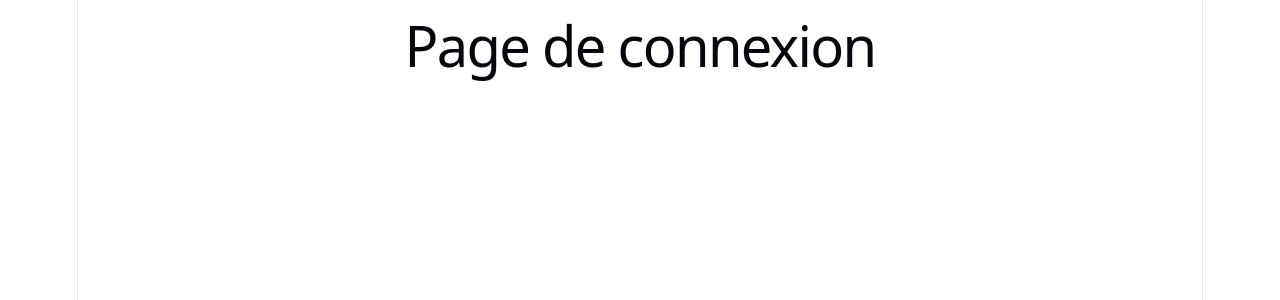
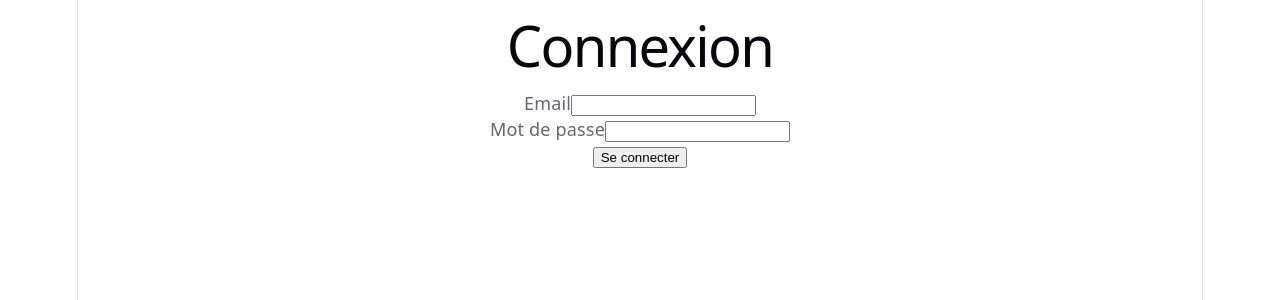
Before and after one commit to Fanajaval/parleo, a React app in the folder frontend/: page /connexion in a window 1280 px wide. Shown: the top 300 px of the page. Built offline with nearby package versions, Linux system fonts and the light colour scheme; the HTML template or start-up script is replaced by a standard one.

Commit message:
ajout connexion utilisateurs

```diff
--- a/frontend/src/pages/Connexion.jsx
+++ b/frontend/src/pages/Connexion.jsx
@@ -1,7 +1,65 @@
+import { useState } from "react";
+import { connecterUtilisateur } from "../services/api";
+
 function Connexion() {
+    const [email, setEmail] = useState("");
+    const [motDePasse, setMotDePasse] = useState("");
+    const [message, setMessage] = useState("");
+    const [erreur, setErreur] = useState("");
+
+    const handleSubmit = async (event) => {
+        event.preventDefault();
+
+        setMessage("");
+        setErreur("");
+
+        try {
+            const data = await connecterUtilisateur({
+                email,
+                mot_de_passe: motDePasse,
+            });
+
+            //test
+            localStorage.setItem("token", data.token);
+
+            setMessage(data.message);
+
+            console.log("Utilisateur connecté :", data.utilisateur);
+        } catch (error) {
+            setErreur(error.message);
+        }
+    };
+
     return (
         <div>
-            <h1>Page de connexion</h1>
+            <h1>Connexion</h1>
+
+            <form onSubmit={handleSubmit}>
+                <div>
+                    <label>Email</label>
+                    <input
+                        type="email"
+                        value={email}
+                        onChange={(e) => setEmail(e.target.value)}
+                    />
+                </div>
+
+                <div>
+                    <label>Mot de passe</label>
+                    <input
+                        type="password"
+                        value={motDePasse}
+                        onChange={(e) => setMotDePasse(e.target.value)}
+                    />
+                </div>
+
+                <button type="submit">
+                    Se connecter
+                </button>
+            </form>
+
+            {message && <p>{message}</p>}
+            {erreur && <p>{erreur}</p>}
         </div>
     );
 }
--- a/frontend/src/services/api.js
+++ b/frontend/src/services/api.js
@@ -17,3 +17,21 @@ export const inscrireUtilisateur = async (donnees) => {
 
     return data;
 };
+
+export const connecterUtilisateur = async (donnees) => {
+    const response = await fetch(`${API_URL}/auth/connexion`, {
+        method: "POST",
+        headers: {
+            "Content-Type": "application/json",
+        },
+        body: JSON.stringify(donnees),
+    });
+
+    const data = await response.json();
+
+    if (!response.ok) {
+        throw new Error(data.message || "Une erreur est survenue.");
+    }
+
+    return data;
+};
```
